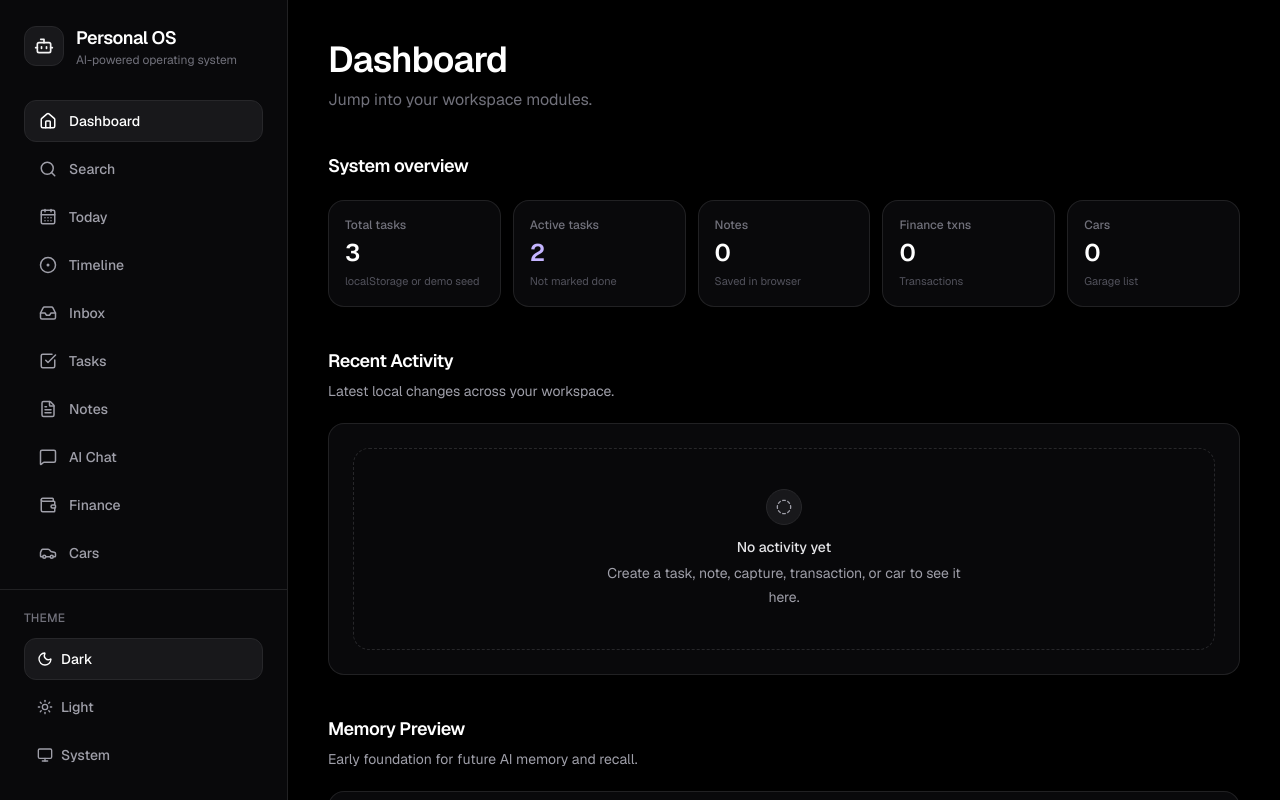
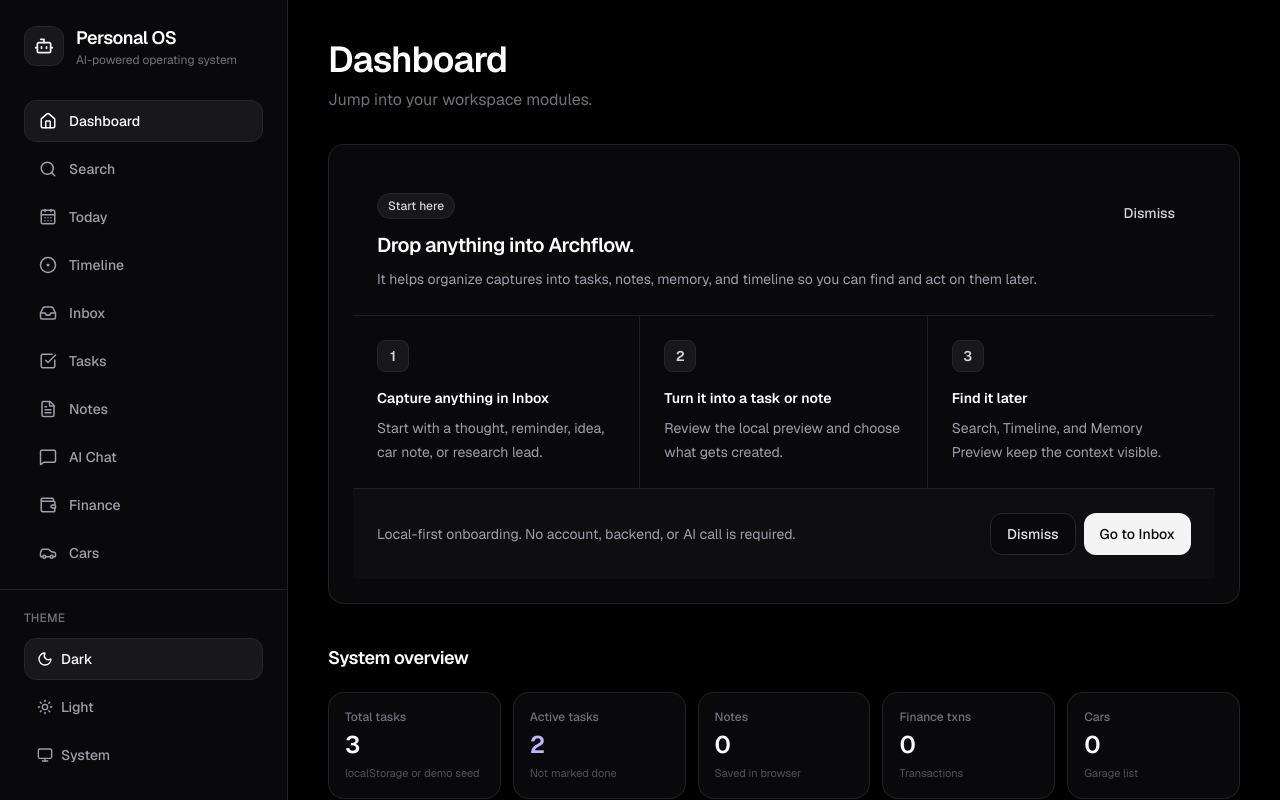
Before and after one commit to orvia-app/orvia, a Next.js app: page / in a window 1280 px wide. Shown: the top 800 px of the page. Built offline with nearby package versions, Linux system fonts and the light colour scheme.

Commit message:
Add onboarding v1

```diff
--- a/src/app/page.tsx
+++ b/src/app/page.tsx
@@ -16,6 +16,7 @@ import {
 
 import { AppShell } from "@/components/AppShell";
 import { Badge } from "@/components/ui/Badge";
+import { Button } from "@/components/ui/Button";
 import { Card } from "@/components/ui/Card";
 import { EmptyState } from "@/components/ui/EmptyState";
 import { Section } from "@/components/ui/Section";
@@ -39,6 +40,7 @@ import {
 } from "@/lib/memory/memory-utils";
 import type { MemoryCandidate, MemoryImportance } from "@/lib/memory/types";
 import { getStoredNotes } from "@/lib/notes";
+import { completeOnboarding, hasCompletedOnboarding } from "@/lib/onboarding";
 import { getQuickCaptures } from "@/lib/quick-captures";
 import { getTasks } from "@/lib/tasks";
 
@@ -224,6 +226,8 @@ export default function Home() {
     [],
   );
   const [memoryLoaded, setMemoryLoaded] = useState(false);
+  const [onboardingLoaded, setOnboardingLoaded] = useState(false);
+  const [showOnboarding, setShowOnboarding] = useState(false);
 
   useEffect(() => {
     function refresh() {
@@ -234,6 +238,8 @@ export default function Home() {
       setMemoryCandidates(getMemoryPreviewCandidates(activityItems));
       setActivityLoaded(true);
       setMemoryLoaded(true);
+      setShowOnboarding(!hasCompletedOnboarding());
+      setOnboardingLoaded(true);
     }
     refresh();
     window.addEventListener("focus", refresh);
@@ -253,6 +259,11 @@ export default function Home() {
     }
   }, [pathname]);
 
+  function dismissOnboarding(): void {
+    completeOnboarding();
+    setShowOnboarding(false);
+  }
+
   return (
     <AppShell>
       <div className="p-6 sm:p-10">
@@ -263,6 +274,90 @@ export default function Home() {
           <p className="mt-2 text-sm text-zinc-600 dark:text-zinc-500 sm:text-base">
             Jump into your workspace modules.
           </p>
+
+          {onboardingLoaded && showOnboarding ? (
+            <Card className="mt-8 overflow-hidden p-0">
+              <div className="border-b border-zinc-200/80 p-5 dark:border-zinc-800/80 sm:p-6">
+                <div className="flex flex-col gap-4 sm:flex-row sm:items-start sm:justify-between">
+                  <div>
+                    <Badge>Start here</Badge>
+                    <h2 className="mt-3 text-xl font-semibold tracking-tight text-zinc-950 dark:text-white">
+                      Drop anything into Archflow.
+                    </h2>
+                    <p className="mt-2 max-w-2xl text-sm leading-6 text-zinc-600 dark:text-zinc-400">
+                      It helps organize captures into tasks, notes, memory, and
+                      timeline so you can find and act on them later.
+                    </p>
+                  </div>
+                  <Button
+                    type="button"
+                    variant="ghost"
+                    onClick={dismissOnboarding}
+                    className="self-start"
+                  >
+                    Dismiss
+                  </Button>
+                </div>
+              </div>
+
+              <div className="grid gap-0 divide-y divide-zinc-200/80 dark:divide-zinc-800/80 md:grid-cols-3 md:divide-x md:divide-y-0">
+                {[
+                  {
+                    step: "1",
+                    title: "Capture anything in Inbox",
+                    description:
+                      "Start with a thought, reminder, idea, car note, or research lead.",
+                  },
+                  {
+                    step: "2",
+                    title: "Turn it into a task or note",
+                    description:
+                      "Review the local preview and choose what gets created.",
+                  },
+                  {
+                    step: "3",
+                    title: "Find it later",
+                    description:
+                      "Search, Timeline, and Memory Preview keep the context visible.",
+                  },
+                ].map((item) => (
+                  <div key={item.step} className="p-5 sm:p-6">
+                    <span className="flex h-8 w-8 items-center justify-center rounded-lg border border-zinc-200 bg-zinc-100 text-sm font-semibold text-zinc-700 dark:border-zinc-800 dark:bg-zinc-900 dark:text-zinc-300">
+                      {item.step}
+                    </span>
+                    <h3 className="mt-4 text-sm font-semibold text-zinc-950 dark:text-white">
+                      {item.title}
+                    </h3>
+                    <p className="mt-2 text-sm leading-6 text-zinc-600 dark:text-zinc-400">
+                      {item.description}
+                    </p>
+                  </div>
+                ))}
+              </div>
+
+              <div className="flex flex-col gap-3 border-t border-zinc-200/80 bg-zinc-50/80 p-5 dark:border-zinc-800/80 dark:bg-zinc-900/40 sm:flex-row sm:items-center sm:justify-between sm:p-6">
+                <p className="text-sm text-zinc-500 dark:text-zinc-400">
+                  Local-first onboarding. No account, backend, or AI call is
+                  required.
+                </p>
+                <div className="flex flex-col gap-2 sm:flex-row">
+                  <Button
+                    type="button"
+                    variant="secondary"
+                    onClick={dismissOnboarding}
+                  >
+                    Dismiss
+                  </Button>
+                  <Link
+                    href="/inbox"
+                    className="inline-flex items-center justify-center rounded-xl bg-zinc-950 px-4 py-2.5 text-sm font-medium text-white shadow-sm shadow-zinc-950/10 transition hover:bg-zinc-800 focus-visible:outline-none focus-visible:ring-2 focus-visible:ring-zinc-400/70 focus-visible:ring-offset-2 focus-visible:ring-offset-white dark:bg-zinc-100 dark:text-zinc-950 dark:shadow-none dark:hover:bg-white dark:focus-visible:ring-zinc-600 dark:focus-visible:ring-offset-black"
+                  >
+                    Go to Inbox
+                  </Link>
+                </div>
+              </div>
+            </Card>
+          ) : null}
 
           <Section className="mt-10">
             <SectionHeader title="System overview" />
--- a/src/app/settings/page.tsx
+++ b/src/app/settings/page.tsx
@@ -14,6 +14,7 @@ import {
   serializePersonalOsExport,
 } from "@/lib/data-export/export-data";
 import { resetLocalPersonalOsData } from "@/lib/data-export/reset-data";
+import { resetOnboarding } from "@/lib/onboarding";
 
 const sections = [
   { title: "Profile", description: "Name, avatar, and preferences." },
@@ -81,6 +82,19 @@ export default function SettingsPage() {
 
     resetLocalPersonalOsData();
     window.location.reload();
+  }
+
+  function resetOnboardingState() {
+    const confirmed = window.confirm(
+      "Show the onboarding panel on the Dashboard again?",
+    );
+
+    if (!confirmed) {
+      return;
+    }
+
+    resetOnboarding();
+    window.location.href = "/";
   }
 
   return (
@@ -184,6 +198,22 @@ export default function SettingsPage() {
                   </Button>
                 </div>
               </div>
+
+              <div className="mt-3 rounded-xl border border-zinc-200/80 bg-zinc-50/80 p-4 dark:border-zinc-800/80 dark:bg-zinc-900/40">
+                <h3 className="text-sm font-semibold text-zinc-950 dark:text-white">
+                  Reset onboarding
+                </h3>
+                <p className="mt-1 text-sm leading-6 text-zinc-600 dark:text-zinc-400">
+                  Show the Dashboard onboarding panel again for this browser.
+                </p>
+                <Button
+                  className="mt-4 w-full sm:w-auto"
+                  onClick={resetOnboardingState}
+                  variant="secondary"
+                >
+                  Reset onboarding
+                </Button>
+              </div>
             </Card>
           </Section>
 
--- /dev/null
+++ b/src/lib/onboarding.ts
@@ -0,0 +1,21 @@
+import {
+  safeReadStorage,
+  safeRemoveStorage,
+  safeWriteStorage,
+  STORAGE_KEYS,
+} from "@/lib/storage";
+
+export function hasCompletedOnboarding(): boolean {
+  return safeReadStorage<unknown>(
+    STORAGE_KEYS.onboardingCompleted,
+    false,
+  ) === true;
+}
+
+export function completeOnboarding(): void {
+  safeWriteStorage(STORAGE_KEYS.onboardingCompleted, true);
+}
+
+export function resetOnboarding(): void {
+  safeRemoveStorage(STORAGE_KEYS.onboardingCompleted);
+}
--- a/src/lib/storage.ts
+++ b/src/lib/storage.ts
@@ -6,6 +6,7 @@ export const STORAGE_KEYS = {
   quickCaptures: "personal-os.quick-captures",
   theme: "personal-os.theme",
   localResetCompleted: "personal-os.local-reset-completed",
+  onboardingCompleted: "personal-os.onboarding.completed",
 } as const;
 
 export function isBrowser(): boolean {
```
Also changed, not shown: 2 other files (tests, documents, lock files or other folders).
